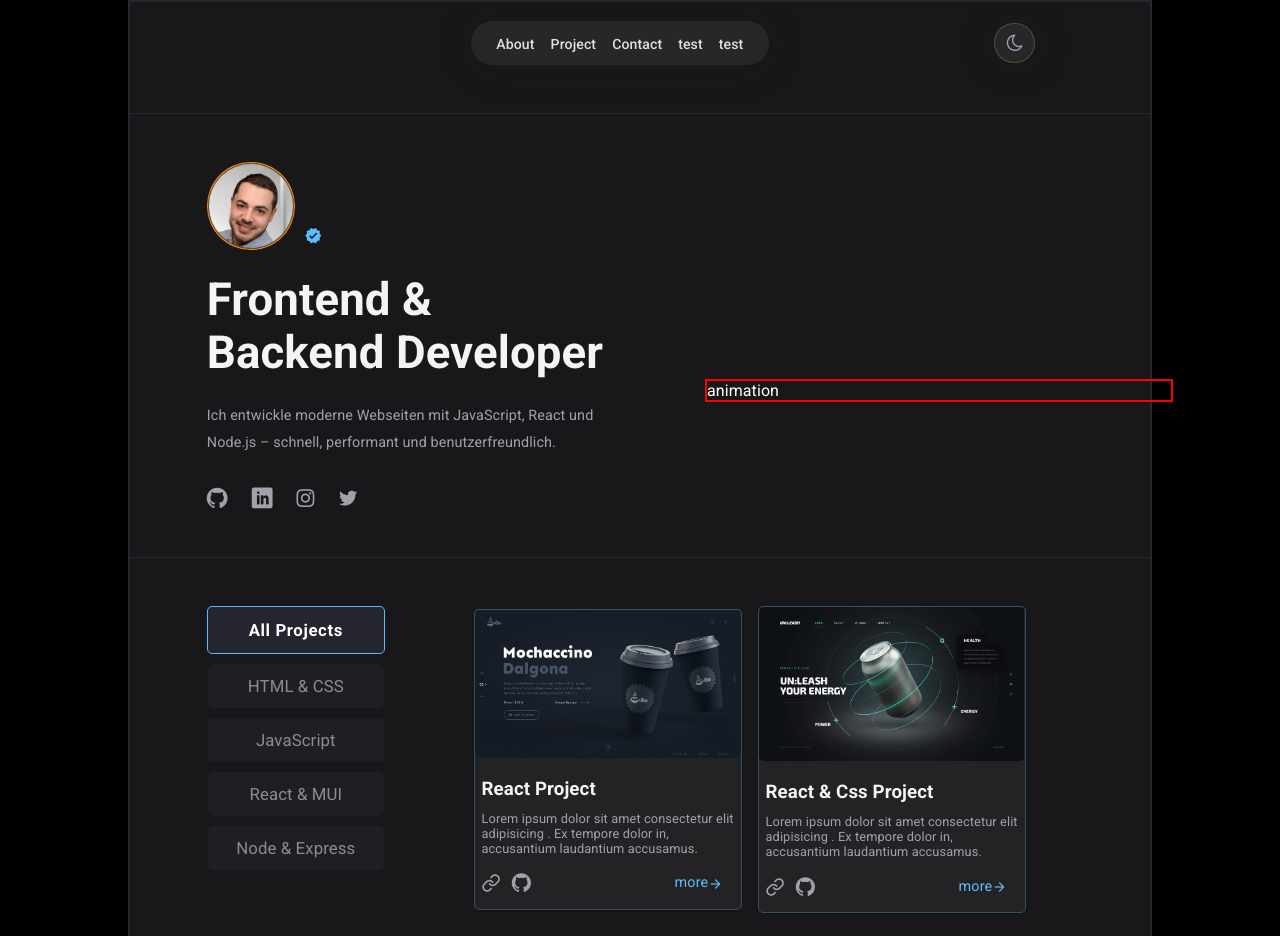
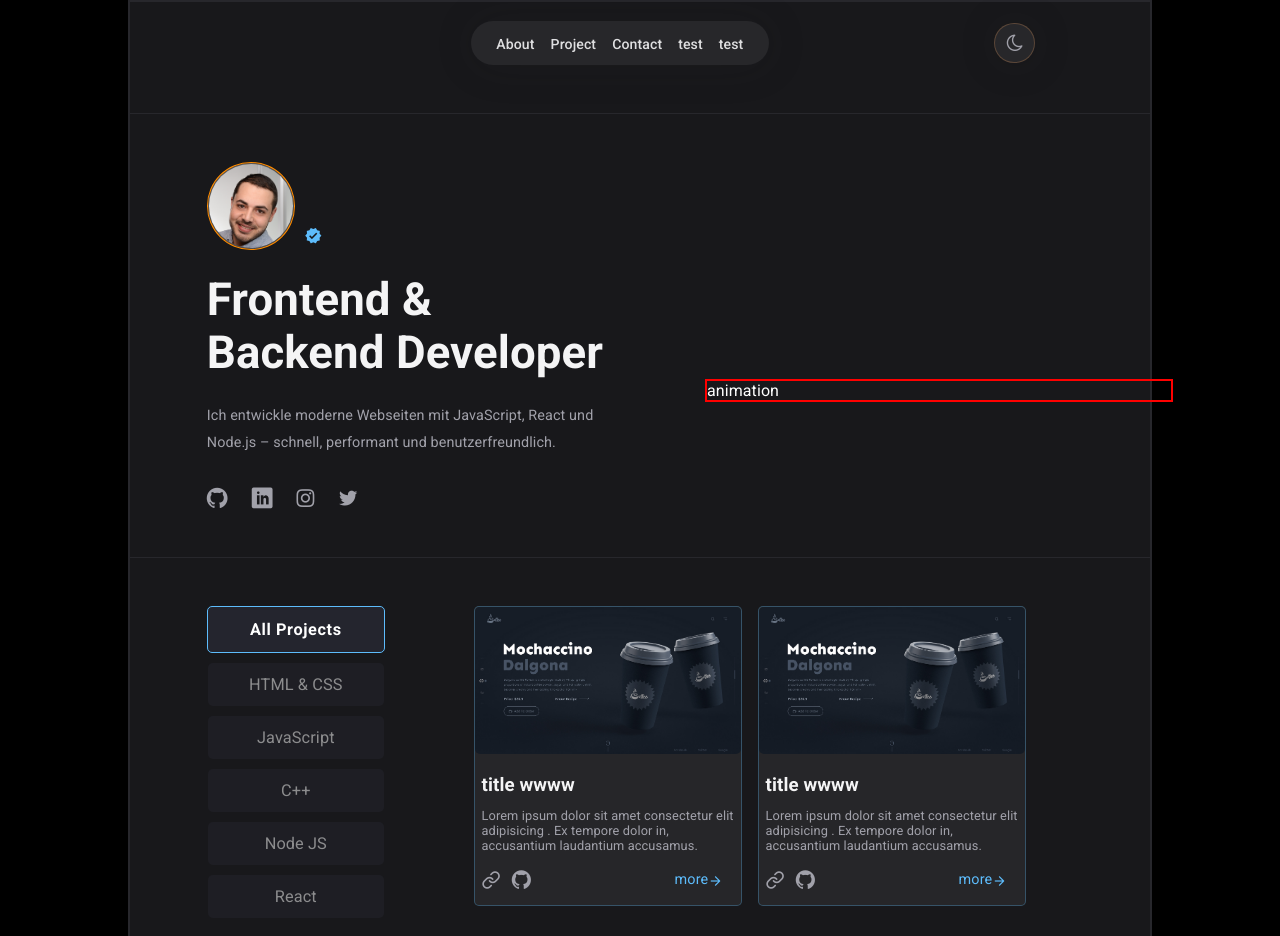
Before and after one commit to IbrahimKewan/react_portfolio, a React (Vite) app: page / in a window 1280 px wide. Shown: the top 936 px of the page. Built offline with nearby package versions, Linux system fonts and the light colour scheme.

Commit message:
refactor: simplify Main component by removing unused state and handlers

```diff
--- a/src/components/3-main/main.css
+++ b/src/components/3-main/main.css
@@ -1,9 +1,9 @@
 /* ========================
- table of contents
+    table of contents
 ===========================
-1. Left Section ==> Buttons
-2. Right Section ==> Card
-3- Responsive Design (media query)*/
+    1. Left Section ==> Buttons
+    2. Right Section ==> Card
+*/
 
 main.flex {
     gap: 2.64rem;
@@ -11,7 +11,7 @@ main.flex {
 }
 
 /* ===============================
-   1. Left Section ==> Buttons
+    1. Left Section ==> Buttons
 ================================== */
 main section.left-section.flex {
     flex-direction: column;
@@ -23,7 +23,7 @@ main section.left-section.flex button {
     width: 11rem;
     padding: 0.75rem 0;
     text-align: center;
-    font-size: 1.05rem;
+    font-size: 1.02rem;
     text-transform: capitalize;
     opacity: 0.5;
     border-radius: 5px;
@@ -34,56 +34,38 @@ main section.left-section.flex button:hover {
     opacity: 1;
 }
 
-main section.left-section.flex button.active {
+main section.left-section.flex button.activ {
     opacity: 1;
     font-weight: bold;
     letter-spacing: 0.6px;
     padding: 0.8rem 0;
     border: 1px solid var(--blue);
 }
-
-.light main section.left-section.flex button.active {
-    border: 1px solid #000;
-}
-
 /* ===============================
-   2. Right Section ==> Card
+    2. Right Section ==> Card
 ================================== */
-
 main section.right-section.flex {
-    flex-grow: 1;
+    /* flex-grow: 1; */
     justify-content: center;
     flex-wrap: wrap;
-
     column-gap: 16px;
     row-gap: 2rem;
 }
-
 .card {
-    box-shadow: -1px 1px 1px rgba(0, 0, 0, 0.16),
-        1px 1px 1px rgba(0, 0, 0, 0.15);
     border: 1px solid rgba(93, 188, 252, 0.3);
+    transition: 0.3s;
     border-radius: 5px;
-    transition: 0.3s;
     background-image: linear-gradient(
-        rgba(255, 255, 255, 0.05),
-        rgba(255, 255, 255, 0.05)
+        rgba(255, 255, 255, 0.062),
+        rgba(255, 255, 255, 0.062)
     );
 }
-
-.light .card,
-.light .card:hover {
-    border: none;
-}
-
 .card:hover {
     border: 1px solid var(--blue);
-    /* background-color: rgba(246, 246, 246); */
     rotate: 1deg;
     scale: 1.01;
     cursor: pointer;
 }
-
 .card img {
     border-radius: 5px;
 }
@@ -91,12 +73,9 @@ main section.right-section.flex {
 .card .box {
     padding: 1rem 0.4rem;
 }
-
 .card .box .title {
     color: var(--title);
-    text-transform: capitalize;
 }
-
 .card .box .sub-title {
     color: var(--subtitle);
     font-size: 0.8rem;
@@ -104,20 +83,18 @@ main section.right-section.flex {
     margin-bottom: 1.1rem;
 }
 
-.card .box .icons {
+.card .box .icons.flex {
     justify-content: space-between;
 }
-
-.card .icon-github,
-.card .icon-link {
+.card .icon-link,
+.card .icon-github {
     font-size: 1.2rem;
     color: var(--subtitle);
 }
-
-.card .icon-github:hover,
-.card .icon-link:hover {
+.card .icon-link:hover,
+.card .icon-github:hover {
+    color: var(--iconhover);
     font-size: 1.25rem;
-    color: var(--icon-hover);
     cursor: pointer;
 }
 
@@ -127,24 +104,18 @@ main section.right-section.flex {
     margin-right: 12px;
 }
 
-/* =====================================
-  3- Responsive Design (media query)
-======================================== */
-
 @media (max-width: 600px) {
     main.flex {
         flex-direction: column;
         gap: 2.64rem;
         align-items: center;
     }
-
     main section.left-section.flex {
         flex-direction: row;
         flex-wrap: wrap;
         justify-content: center;
         gap: 10px;
     }
-
     main section.left-section.flex button {
         width: 7rem;
         padding: 0.8rem 0;
--- a/src/components/3-main/main.jsx
+++ b/src/components/3-main/main.jsx
@@ -1,96 +1,32 @@
-import { useState } from "react";
 import "./main.css";
-import { myProjects } from "./myProjects";
-import { AnimatePresence, motion } from "framer-motion";
 
 const Main = () => {
-    const [currentActive, setcurrentActive] = useState("all");
-    const [arr, setArr] = useState(myProjects);
-
-    const handleClick = (buttonCategory) => {
-        setcurrentActive(buttonCategory);
-
-        const newArr = myProjects.filter((item) => {
-            const ZZZ = item.category.find((myItem) => {
-                return myItem === buttonCategory;
-            });
-
-            return ZZZ === buttonCategory;
-        });
-
-        setArr(newArr);
-    };
-
     return (
         <main className="flex">
-            <section className="flex  left-section">
-                <button
-                    onClick={() => {
-                        setcurrentActive("all");
-                        setArr(myProjects);
-                    }}
-                    className={currentActive === "all" ? "active" : null}>
-                    all projects
-                </button>
-
-                <button
-                    onClick={() => {
-                        handleClick("css");
-                    }}
-                    className={currentActive === "css" ? "active" : null}>
-                    HTML & CSS
-                </button>
-
-                <button
-                    onClick={() => {
-                        handleClick("js");
-                    }}
-                    className={currentActive === "js" ? "active" : null}>
-                    JavaScript
-                </button>
-                <button
-                    onClick={() => {
-                        handleClick("react");
-                    }}
-                    className={currentActive === "react" ? "active" : null}>
-                    React & MUI
-                </button>
-                <button
-                    onClick={() => {
-                        handleClick("node");
-                    }}
-                    className={currentActive === "node" ? "active" : null}>
-                    Node & Express
-                </button>
+            <section className="left-section flex  ">
+                <button className="activ">all projects</button>
+                <button>HTML & CSS</button>
+                <button>JavaScript</button>
+                <button>C++</button>
+                <button>Node JS</button>
+                <button>React</button>
             </section>
-
-            <section className=" flex right-section">
-                <AnimatePresence>
-                    {arr.map((item) => {
+            <section className="  flex right-section">
+                {["aa", "b", "c", "d", "e", "f", "g"].map((item) => {
                     return (
-                            <motion.article
-                                layout
-                                initial={{ transform: "scale(0.4)" }}
-                                animate={{ transform: "scale(1)" }}
-                                transition={{
-                                    type: "spring",
-                                    damping: 8,
-                                    stiffness: 50,
-                                }}
-                                key={item.imgPath}
-                                className="  card">
-                                <img width={266} src={item.imgPath} alt="" />
-
+                        <article key={item} className="card">
+                            <img
+                                width={266}
+                                src="../../../public/img/1.jpg"
+                                alt=""
+                            />
                             <div style={{ width: "266px" }} className="box">
-                                    <h1 className="title">
-                                        {item.projectTitle}
-                                    </h1>
+                                <h1 className="title">title wwww</h1>
                                 <p className="sub-title">
-                                        Lorem ipsum dolor sit amet consectetur
-                                        elit adipisicing . Ex tempore dolor in,
+                                    Lorem ipsum dolor sit amet consectetur elit
+                                    adipisicing . Ex tempore dolor in,
                                     accusantium laudantium accusamus.
                                 </p>
-
                                 <div className="flex icons">
                                     <div
                                         style={{ gap: "11px" }}
@@ -98,8 +34,7 @@ const Main = () => {
                                         <div className="icon-link"></div>
                                         <div className="icon-github"></div>
                                     </div>
-
-                                        <a className="link flex" href="">
+                                    <a href="ssssssss" className="link flex">
                                         more
                                         <span
                                             style={{ alignSelf: "end" }}
@@ -107,10 +42,9 @@ const Main = () => {
                                     </a>
                                 </div>
                             </div>
-                            </motion.article>
+                        </article>
                     );
                 })}
-                </AnimatePresence>
             </section>
         </main>
     );
```
Lines whose indentation alone changed are shown as unchanged.
